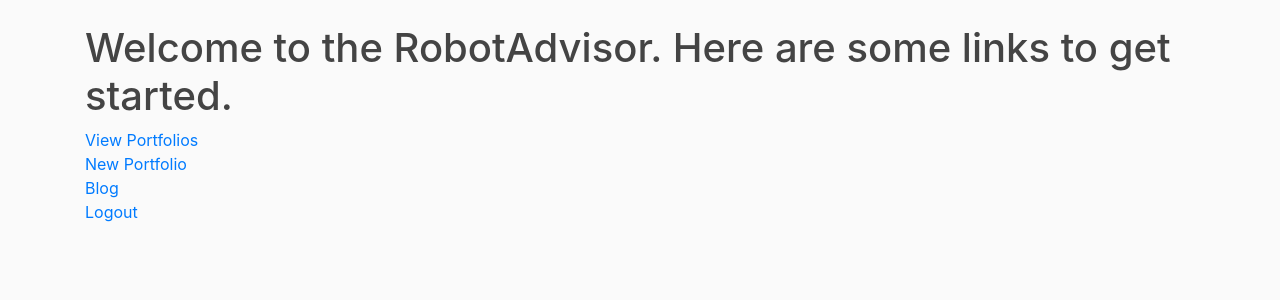
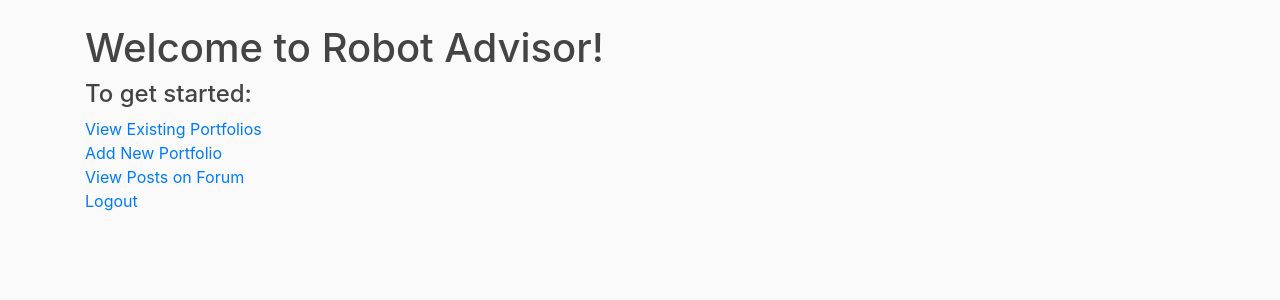
Before and after one commit to HongfeiLi365/RobotAdvisor, a Flask app: page /home in a window 1280 px wide. Shown: the part 56-356 px from the top of the page. Run offline with Flask 2, Linux system fonts and the light colour scheme; the visitor is signed in with stand-in values (Sample User, id 1); some libraries are stand-ins or nearby versions.

Commit message:
Modify home page

```diff
--- a/flaskblog/templates/home.html
+++ b/flaskblog/templates/home.html
@@ -1,14 +1,15 @@
 {% extends "layout.html" %}
 {% block content %}
-    <h1>Welcome to the RobotAdvisor. Here are some links to get started.</h1>
+    <h1>Welcome to Robot Advisor!</h1>
+    <h4>To get started:</h4>
     {% if current_user.is_authenticated %}
-      <a href="{{ url_for('portfolio') }}">View Portfolios<br></a>
-      <a href="{{ url_for('new_portfolio') }}">New Portfolio<br></a>
-      <a href="{{ url_for('blog') }}">Blog<br></a>
+      <a href="{{ url_for('portfolio') }}">View Existing Portfolios<br></a>
+      <a href="{{ url_for('new_portfolio') }}">Add New Portfolio<br></a>
+      <a href="{{ url_for('blog') }}">View Posts on Forum<br></a>
       <a href="{{ url_for('logout') }}">Logout<br></a>
     {% else %}
       <a href="{{ url_for('login') }}">Login<br></a>
       <a href="{{ url_for('register') }}">Register<br></a>
-      <a href="{{ url_for('blog') }}">Blog<br></a>
+      <a href="{{ url_for('blog') }}">Forum<br></a>
     {% endif %}
 {% endblock content %}
```
